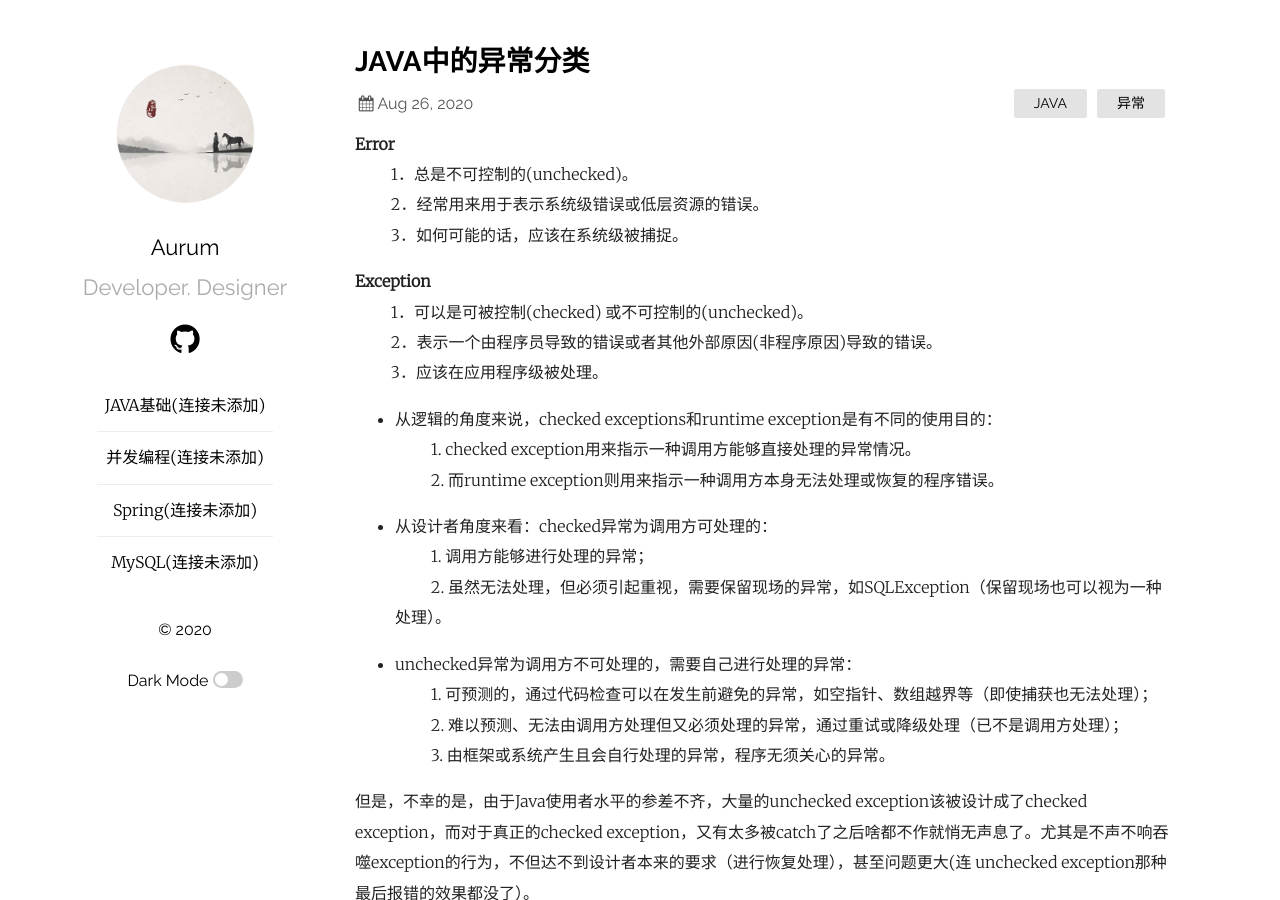
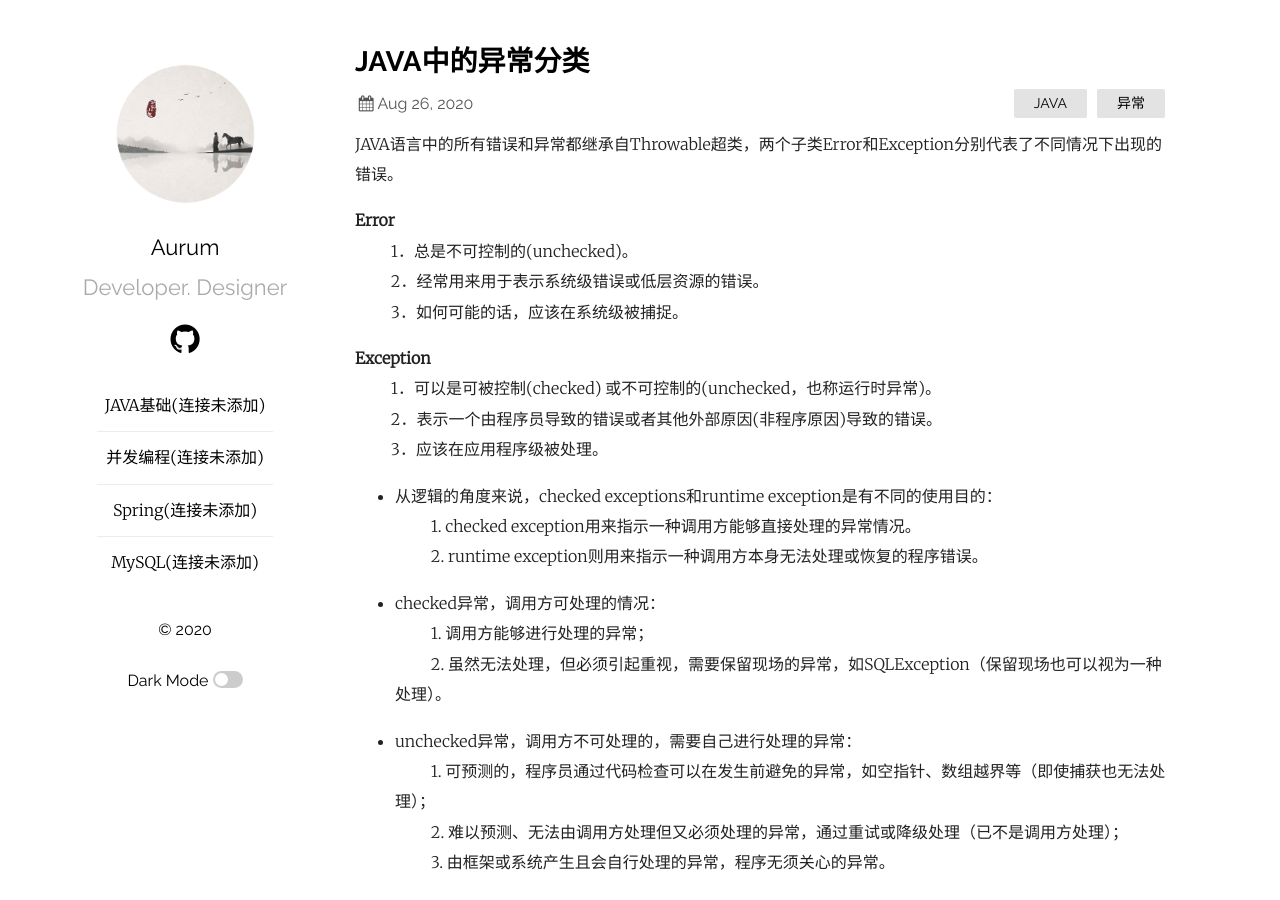
Before and after one commit to alphaJie/alphaJie.github.io, a Jekyll site: the page built from _posts/2020-08-26-Exception-in-java.markdown, in a window 1280 px wide and 900 px high. Built offline with Jekyll 4.4.1, drawn with Linux system fonts in a browser that asks for light colours.

Commit message:
测试增加新页面-样式修改2

```diff
--- a/_posts/2020-08-26-Exception-in-java.markdown
+++ b/_posts/2020-08-26-Exception-in-java.markdown
@@ -4,6 +4,7 @@ title:  "JAVA中的异常分类"
 date:   2020-08-26 17:03:36 +0530
 categories: JAVA 异常
 ---
+JAVA语言中的所有错误和异常都继承自Throwable超类，两个子类Error和Exception分别代表了不同情况下出现的错误。
 
 **Error**
 &emsp;&emsp; 1．总是不可控制的(unchecked)。
@@ -11,21 +12,21 @@ categories: JAVA 异常
 &emsp;&emsp; 3．如何可能的话，应该在系统级被捕捉。
 
 **Exception**
-&emsp;&emsp; 1．可以是可被控制(checked) 或不可控制的(unchecked)。
+&emsp;&emsp; 1．可以是可被控制(checked) 或不可控制的(unchecked，也称运行时异常)。
 &emsp;&emsp; 2．表示一个由程序员导致的错误或者其他外部原因(非程序原因)导致的错误。
 &emsp;&emsp; 3．应该在应用程序级被处理。
 
 
 - 从逻辑的角度来说，checked exceptions和runtime exception是有不同的使用目的：
 &emsp;&emsp; 1. checked exception用来指示一种调用方能够直接处理的异常情况。
-&emsp;&emsp; 2. 而runtime exception则用来指示一种调用方本身无法处理或恢复的程序错误。
+&emsp;&emsp; 2. runtime exception则用来指示一种调用方本身无法处理或恢复的程序错误。
 
-- 从设计者角度来看：checked异常为调用方可处理的：
+- checked异常，调用方可处理的情况：
 &emsp;&emsp; 1. 调用方能够进行处理的异常；
 &emsp;&emsp; 2. 虽然无法处理，但必须引起重视，需要保留现场的异常，如SQLException（保留现场也可以视为一种处理）。
 
-- unchecked异常为调用方不可处理的，需要自己进行处理的异常：
-&emsp;&emsp; 1. 可预测的，通过代码检查可以在发生前避免的异常，如空指针、数组越界等（即使捕获也无法处理）；
+- unchecked异常，调用方不可处理的，需要自己进行处理的异常：
+&emsp;&emsp; 1. 可预测的，程序员通过代码检查可以在发生前避免的异常，如空指针、数组越界等（即使捕获也无法处理）；
 &emsp;&emsp; 2. 难以预测、无法由调用方处理但又必须处理的异常，通过重试或降级处理（已不是调用方处理）；
 &emsp;&emsp; 3. 由框架或系统产生且会自行处理的异常，程序无须关心的异常。
 
```
